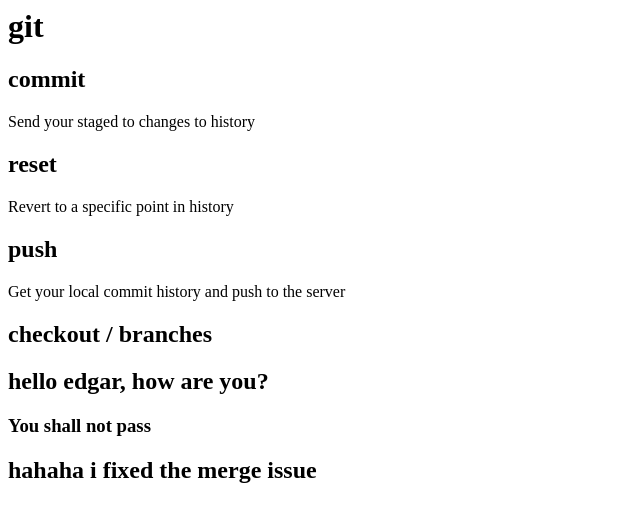
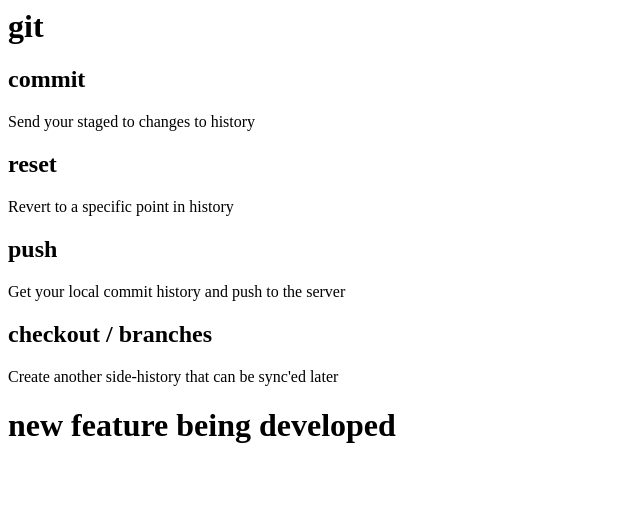
Before and after one commit to edgarjcfn/git-tutorial, a website: page index.html in a window 1280 px wide. Shown: the whole page, without its empty margins (0-640 px from the left). Drawn offline with Linux system fonts and the light colour scheme.

Commit message:
Updated Index.html

```diff
--- a/index.html
+++ b/index.html
@@ -6,6 +6,5 @@
 <h2 id="push">push</h2>
 <p>Get your local commit history and push to the server</p>
 <h2 id="checkout-branches">checkout / branches</h2>
-<h2 id="hello-edgar-how-are-you-">hello edgar, how are you?</h2>
-<h3 id="you-shall-not-pass">You shall not pass</h3>
-<h2 id="hahaha-i-fixed-the-merge-issue">hahaha i fixed the merge issue</h2>
+<p>Create another side-history that can be sync'ed later</p>
+<h1 id="new-feature-being-developed">new feature being developed</h1>
```
